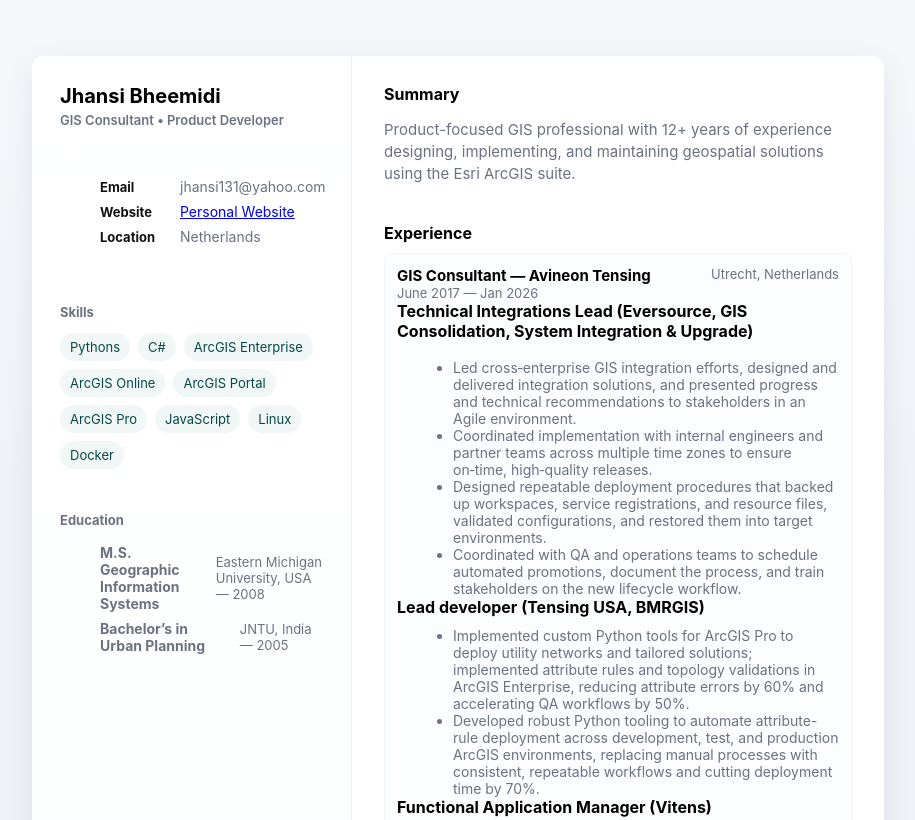
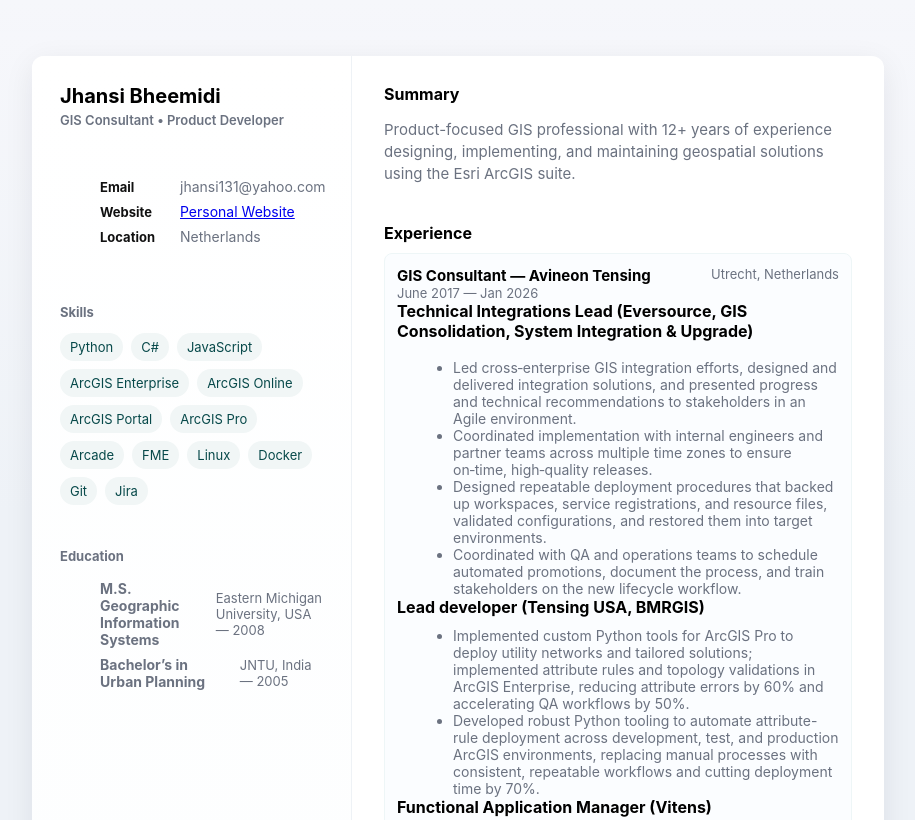
Before and after one commit to jp106/jp106.github.io, a plain HTML site: page index.html in a window 1280 px wide. Shown: the top 820 px of the page, without its empty margins (182-1097 px from the left). Drawn offline with Linux system fonts and the light colour scheme.

Commit message:
edit text

```diff
--- a/index.html
+++ b/index.html
@@ -110,15 +110,20 @@
         <div class="skills">
           <h3 class="small">Skills</h3>
           <div class="skills-list">
-            <div class="chip">Pythons</div>
+            <div class="chip">Python</div>
             <div class="chip">C#</div>
+            <div class="chip">JavaScript</div>
             <div class="chip">ArcGIS Enterprise</div>
             <div class="chip">ArcGIS Online</div>
             <div class="chip">ArcGIS Portal</div>
             <div class="chip">ArcGIS Pro</div>
-            <div class="chip">JavaScript</div>
+            <div class="chip">Arcade</div>
+            <div class="chip">FME</div>
             <div class="chip">Linux</div>
             <div class="chip">Docker</div>
+            <div class="chip">Git</div>
+            <div class="chip">Jira</div>
+
           </div>
         </div>
 
@@ -223,7 +228,7 @@
           <h2>Additional</h2>
           <ul class="bullets">
             <li>Languages: Telugu (native), English (professional), Dutch (B1)</li>
-            <li>Interests: Open-source, Gardening, </li>
+            <li>Interests: Open-source contribution, Gardening, Webmastering for NGOs and small businesses </li>
           </ul>
         </section>
       </main>
```
